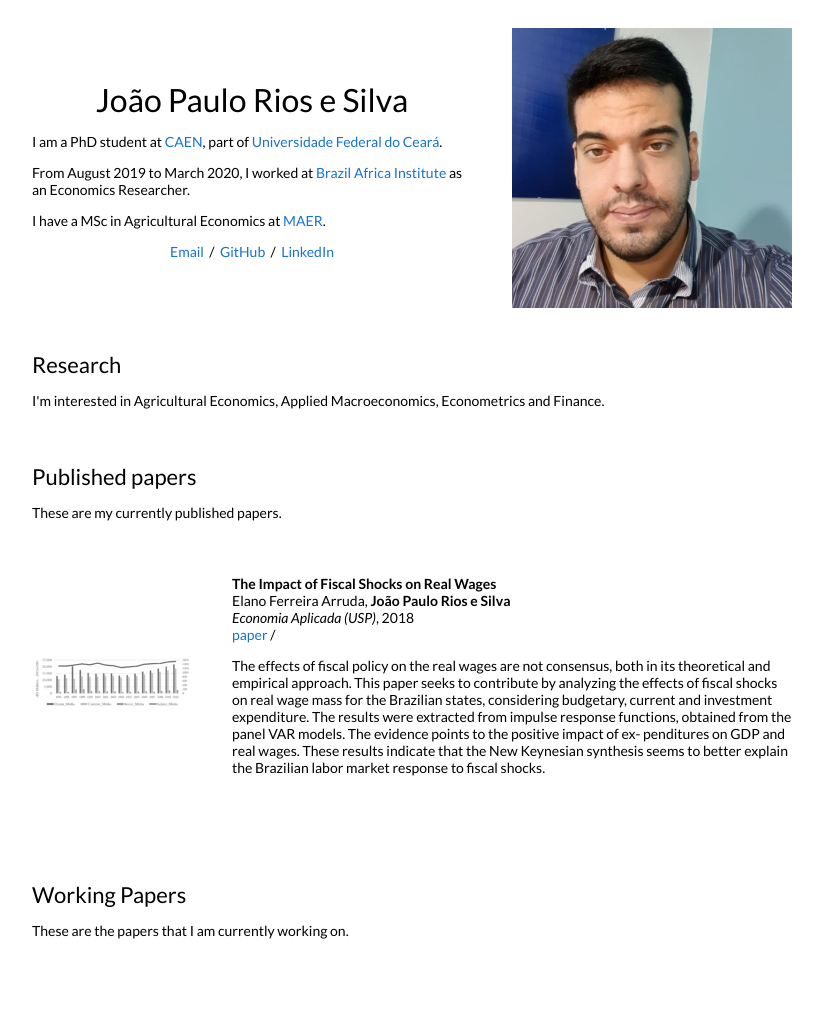
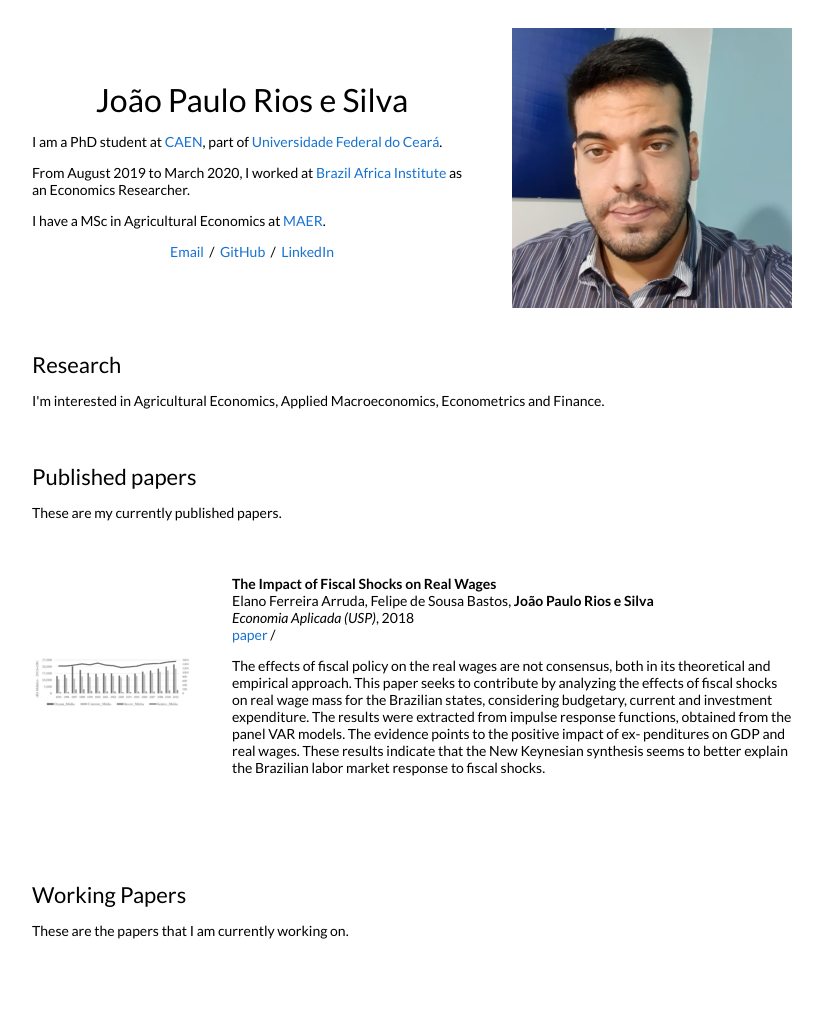
Before and after one commit to jprios/jprios, a Jekyll site: the page built from _posts/2019-06-02-venue.markdown, in a window 1280 px wide. Shown: the whole page, without its empty margins (228-1051 px from the left). Built offline with Jekyll 4.4.1, drawn with Linux system fonts in a browser that asks for light colours.

Commit message:
Update 2019-06-02-venue.markdown

```diff
--- a/_posts/2019-06-02-venue.markdown
+++ b/_posts/2019-06-02-venue.markdown
@@ -5,7 +5,7 @@ date:   2018-06-04 22:21:59 +00:00
 image: /images/fiscal-shock-real-wages-thumb.png
 categories: published
 author: "João Paulo Rios e Silva"
-authors: "Elano Ferreira Arruda, <strong>João Paulo Rios e Silva</strong>"
+authors: "Elano Ferreira Arruda, Felipe de Sousa Bastos, <strong>João Paulo Rios e Silva</strong>"
 venue: "Economia Aplicada (USP)"
 paper: https://www.revistas.usp.br/ecoa/article/download/133068/160765
 ---
```
